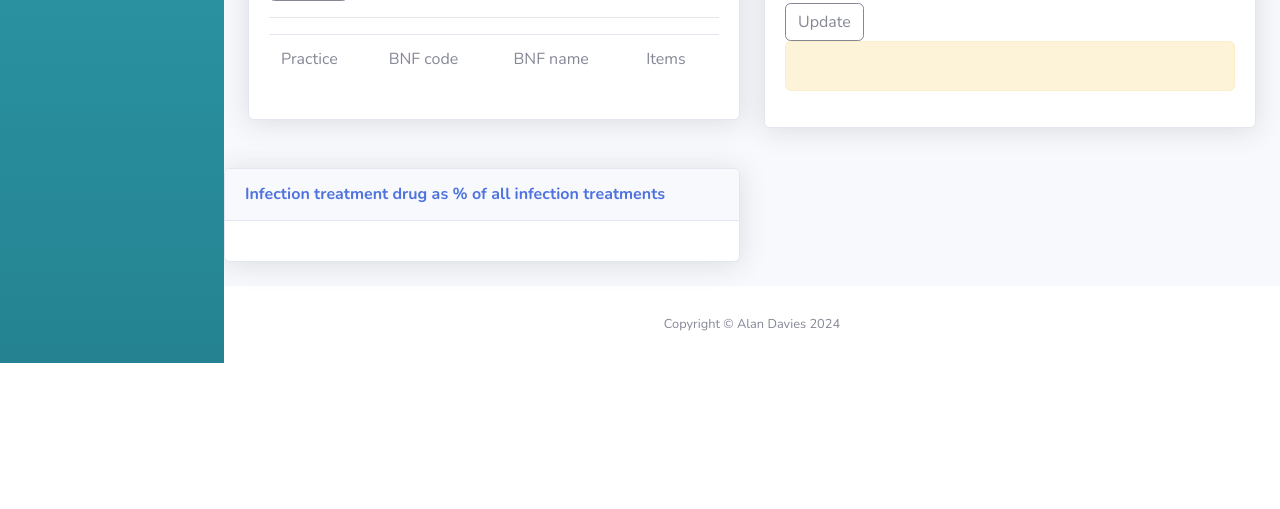
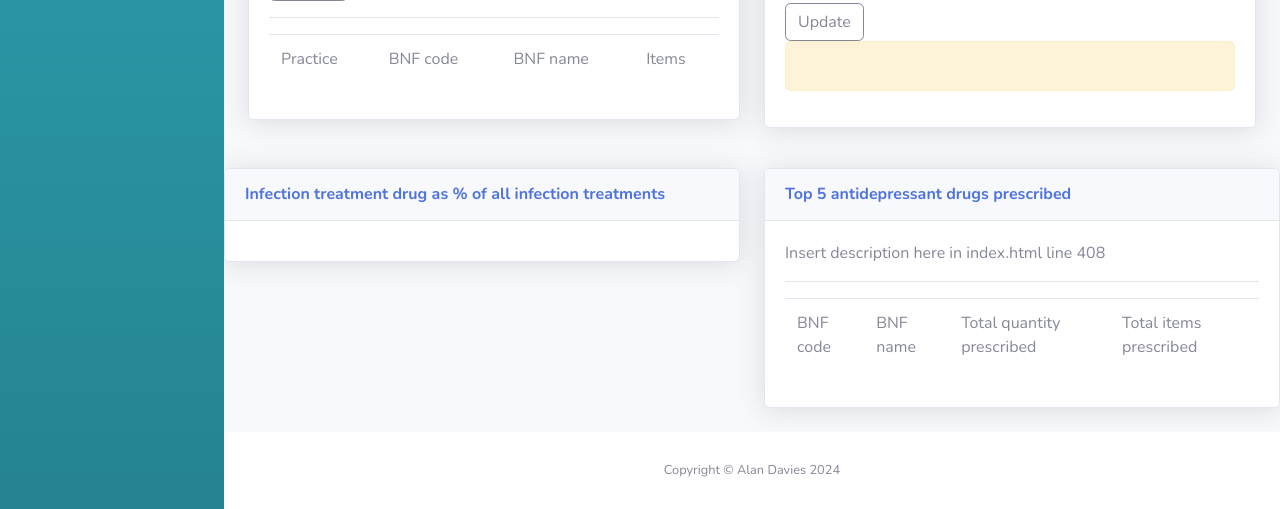
Before and after one commit to harryc898/group_lima, a Flask app: template app/templates/dashboard/index.html in a window 1280 px wide. Shown: the part 1210-1719 px from the top of the page. Before the commit the page ends 1573 px from the top, so only its background shows below. Run offline with Flask 3, Linux system fonts and the light colour scheme; the template is opened without the code that fills it, so the values that code supplies are empty; some libraries are stand-ins or nearby versions.

Commit message:
S2 T30 version 2
Keeps the original version of this task with the bar chart, but also has a function to calculate the top 5 antidepressants prescribed in total (by quantity) and excludes Amitriptyline as asked by customer. Needs a description to be added and testing. Need to confirm that want to rank by quantity and that this is the preferred method of visualisation for the customer

```diff
--- a/app/database/controllers.py
+++ b/app/database/controllers.py
@@ -101,3 +101,28 @@ class Database:
         ).limit(limit).all()
         # Return a list of tuples containing the data for each row
         return [(row.practice, row.BNF_code, row.BNF_name, row.quantity, row.items) for row in result]
+
+    #Sprint 2: Task 30 version 2 - list top 5 antidepressants
+    def get_top_five_antidepressants(self):
+        result = db.session.query(
+                PrescribingData.BNF_code,  # Group by this column
+                PrescribingData.BNF_name,  # Group by this column
+                func.sum(PrescribingData.quantity).label("total_quantity"),  # Sum the quantities
+                func.sum(PrescribingData.items).label("total_items"),  # Sum the items
+            ).filter(
+                PrescribingData.BNF_code.like('0403%'),  # BNF code starts with 0403
+                ~PrescribingData.BNF_name.like('Amitriptyline%')  # BNF name does not start with Amitriptyline
+            ).group_by(
+                PrescribingData.BNF_code,
+                PrescribingData.BNF_name
+            ).order_by(
+                func.sum(PrescribingData.quantity).desc()
+            ).limit(5).all()
+        return [{
+            "BNF_code": row[0],
+            "BNF_name": row[1],
+            "total_quantity": row[2],
+            "total_items": row[3],
+            }
+            for row in result
+        ]
--- a/app/templates/dashboard/index.html
+++ b/app/templates/dashboard/index.html
@@ -396,7 +396,39 @@
                     </div>
                   </div>
                 </div>
-              </div>
+
+                <div class="col-xl-6 col-lg-7"
+                    <!-- Sprint 2 Task 30 version 2 -->
+                  <div class="card shadow mb-4">
+                    <div class="card-header py-3">
+                      <h6 class="m-0 font-weight-bold text-primary">Top 5 antidepressant drugs prescribed</h6>
+                    </div>
+                    <div class="card-body">
+                        <div>
+                          <p>Insert description here in index.html line 408</p>
+                        </div>
+                      <hr />
+                        <table class="table">
+                        <thead>
+                          <td>BNF code</td>
+                          <td>BNF name</td>
+                          <td>Total quantity prescribed</td>
+                          <td>Total items prescribed</td>
+                        </thead>
+                          <tbody>
+                          {% for row in dashboard_data.antidepressant_list_data %}
+                            <tr>
+                              <td>{{ row.BNF_code }}</td>
+                              <td>{{ row.BNF_name }}</td>
+                              <td>{{ row.total_quantity }}</td>
+                              <td>{{ row.total_items }}</td>
+                            </tr>
+                          {% endfor %}
+                          </tbody>
+                        </table>
+                    </div>
+                  </div>
+                </div>
             </div>
 
 
--- a/app/views/controllers.py
+++ b/app/views/controllers.py
@@ -53,8 +53,9 @@ def home():
         "practice_data": selected_practice_data,
         "selected_pct": selected_pct,
         "selected_practice": selected_practice,
-        #Graph for top 5 antidepressant drugs prescribed
+        #S2, T30: Graph for top 5 antidepressant drugs prescribed
         "top_antidepressant_quantity_plot_data": generate_antidepressant_barchart_data(selected_practice=selected_practice),
+        "antidepressant_list_data": db_mod.get_top_five_antidepressants(),
     }
 
     # render the HTML page passing in relevant data
```
